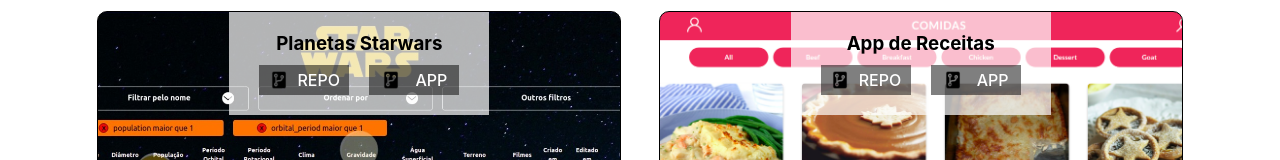
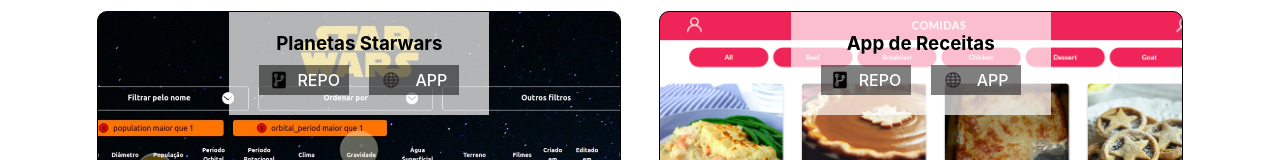
Before and after one commit to guidpo0/portfolio, a React (Create React App) app: page /#/projects in a window 1280 px wide. Shown: the part 506-666 px from the top of the page. Built offline with nearby package versions, Linux system fonts and the light colour scheme.

Commit message:
Feito correçoes

```diff
--- a/src/components/ProjectCard.jsx
+++ b/src/components/ProjectCard.jsx
@@ -2,6 +2,7 @@
 import PropTypes from 'prop-types';
 import './ProjectCard.css';
 import repoIcon from '../images/repoIcon.png';
+import siteIcon from '../images/siteIcon.png';
 
 function ProjectCard({ project }) {
   const {
@@ -23,7 +24,7 @@
           </a>
           { !site ? null : (
             <a href={site} target="_blank" rel="noreferrer">
-              <img width="20" src={repoIcon} alt="Repo icon" />
+              <img width="20" src={siteIcon} alt="Site icon" />
               App
             </a>
           )}
```
Also changed, not shown: src/images/siteIcon.png (added).
